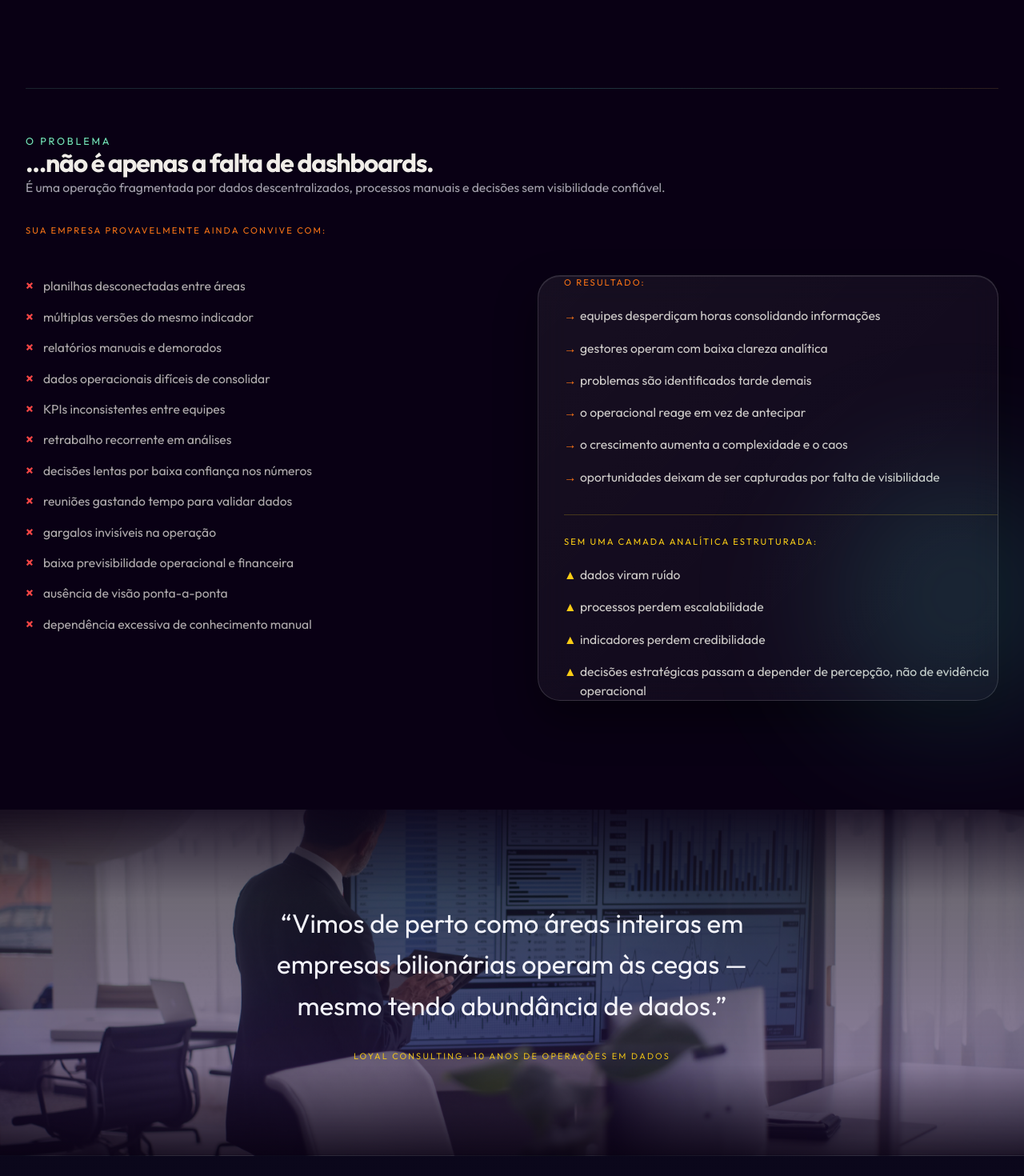
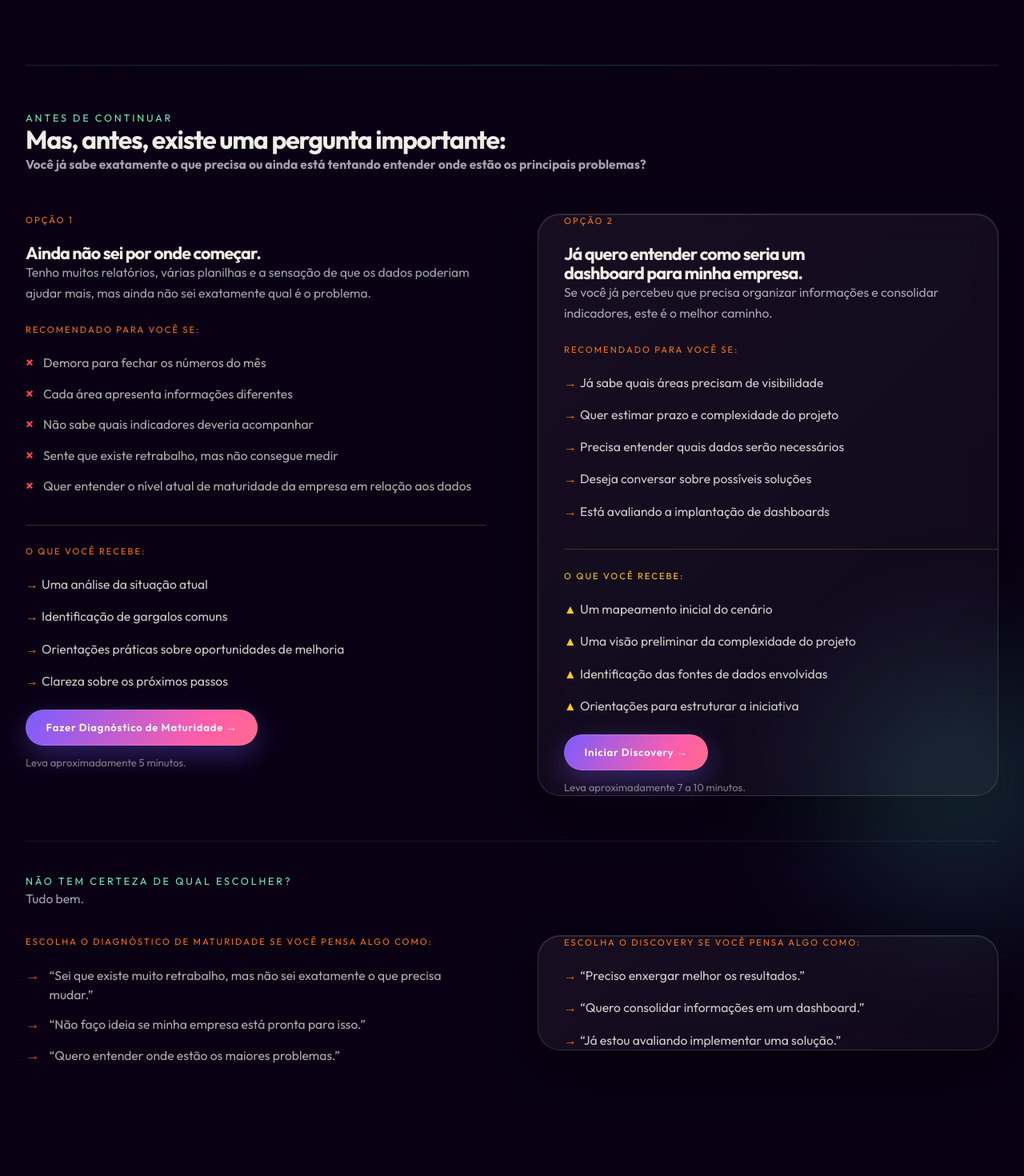
Before and after one commit to HugoLoyalConsulting/Website-LoyalConsulting, a Next.js app: page / in a window 1280 px wide. Shown: the part 860-2330 px from the top of the page at 80% size. Built offline with nearby package versions, Linux system fonts and the light colour scheme; no server answers.

Commit message:
feat(copy): revisao completa de texto — vocabulario cotidiano, dois caminhos, FAQ, exemplos de projetos

```diff
--- a/app/page.tsx
+++ b/app/page.tsx
@@ -4,42 +4,45 @@ import { MarqueeBand } from "@/components/MarqueeBand";
 import { HeroCarouselScene } from "@/components/HeroCarouselScene";
 import { StickyTopNav, WhatsAppIcon, WHATSAPP_URL } from "@/components/StickyTopNav";
 
-const dores = [
-  "planilhas desconectadas entre áreas",
-  "múltiplas versões do mesmo indicador",
-  "relatórios manuais e demorados",
-  "dados operacionais difíceis de consolidar",
-  "KPIs inconsistentes entre equipes",
-  "retrabalho recorrente em análises",
-  "decisões lentas por baixa confiança nos números",
-  "reuniões gastando tempo para validar dados",
-  "gargalos invisíveis na operação",
-  "baixa previsibilidade operacional e financeira",
-  "ausência de visão ponta-a-ponta",
-  "dependência excessiva de conhecimento manual",
+const DIAGNOSTICO_URL = "https://hugoloyalconsulting.github.io/diagnostico-maturidade-dados/";
+
+// ── Seção "Dois caminhos" ──────────────────────────────────────────────────
+const path1Features = [
+  "Demora para fechar os números do mês",
+  "Cada área apresenta informações diferentes",
+  "Não sabe quais indicadores deveria acompanhar",
+  "Sente que existe retrabalho, mas não consegue medir",
+  "Quer entender o nível atual de maturidade da empresa em relação aos dados",
 ];
 
-const consequencias = [
-  "equipes desperdiçam horas consolidando informações",
-  "gestores operam com baixa clareza analítica",
-  "problemas são identificados tarde demais",
-  "o operacional reage em vez de antecipar",
-  "o crescimento aumenta a complexidade e o caos",
-  "oportunidades deixam de ser capturadas por falta de visibilidade",
+const path1Results = [
+  "Uma análise da situação atual",
+  "Identificação de gargalos comuns",
+  "Orientações práticas sobre oportunidades de melhoria",
+  "Clareza sobre os próximos passos",
 ];
 
-const riscosAnaliticos = [
-  "dados viram ruído",
-  "processos perdem escalabilidade",
-  "indicadores perdem credibilidade",
-  "decisões estratégicas passam a depender de percepção, não de evidência operacional",
+const path2Features = [
+  "Já sabe quais áreas precisam de visibilidade",
+  "Quer estimar prazo e complexidade do projeto",
+  "Precisa entender quais dados serão necessários",
+  "Deseja conversar sobre possíveis soluções",
+  "Está avaliando a implantação de dashboards",
 ];
 
+const path2Results = [
+  "Um mapeamento inicial do cenário",
+  "Uma visão preliminar da complexidade do projeto",
+  "Identificação das fontes de dados envolvidas",
+  "Orientações para estruturar a iniciativa",
+];
+
+// ── Como funciona ──────────────────────────────────────────────────────────
 const howSteps = [
   {
     num: "01",
-    title: "Centralizamos fontes de dados",
-    body: "Integramos Excel, Google Sheets, ERPs, APIs, bancos SQL, SharePoint, CRMs, sistemas internos e plataformas operacionais — tudo em um fluxo analítico unificado.",
+    title: "Diagnóstico",
+    body: "Entendemos o cenário atual: como os dados estão organizados, onde estão os maiores gargalos e o que precisa mudar para a operação ganhar clareza.",
     tags: ["Excel", "Google Sheets", "ERP", "APIs", "SQL", "SharePoint", "CRM"],
     img: "laptop-analytics-aberto.jpg",
     gallery: [
@@ -49,8 +52,8 @@ const howSteps = [
   },
   {
     num: "02",
-    title: "Estruturamos uma camada confiável de dados",
-    body: "Modelamos indicadores, métricas e regras de negócio para garantir consistência, governança, rastreabilidade e confiança operacional.",
+    title: "Priorização",
+    body: "Identificamos quais informações realmente importam para a tomada de decisão — e deixamos de lado o que não traz resultado imediato.",
     tags: ["Consistência", "Governança", "Rastreabilidade", "Confiança"],
     img: "analistas-revisando-dashboard.jpg",
     gallery: [
@@ -60,8 +63,8 @@ const howSteps = [
   },
   {
     num: "03",
-    title: "Transformamos dados em decisões",
-    body: "Criamos dashboards modernos, automações e visões executivas que permitem agir mais rápido, identificar gargalos, reduzir desperdícios e aumentar previsibilidade operacional.",
+    title: "Desenvolvimento e Entrega",
+    body: "Criamos dashboards adequados à realidade do seu negócio, apresentamos a solução e acompanhamos a utilização para garantir que os dados virem decisão de verdade.",
     tags: ["Dashboards", "Automações", "KPIs críticos", "Previsibilidade"],
     img: "apresentacao-dashboard-apontando.jpg",
     gallery: [
@@ -71,25 +74,47 @@ const howSteps = [
   },
 ];
 
-const benefits = [
-  "visão executiva centralizada e confiável",
-  "dados atualizados automaticamente",
-  "elimina retrabalho de consolidação",
-  "indicadores padronizados em toda a empresa",
-  "dashboards interativos e navegáveis",
-  "análises disponíveis em tempo real",
-  "alertas automáticos por área",
-  "alinhamento entre times com a mesma fonte de verdade",
-  "mais velocidade e confiança nas decisões",
+// ── Exemplos de projetos ───────────────────────────────────────────────────
+const exampleProjects = [
+  {
+    area: "Comercial",
+    items: ["Receita", "Conversão", "Performance da equipe", "Ticket médio"],
+  },
+  {
+    area: "Financeiro",
+    items: ["Fluxo de caixa", "Receitas e despesas", "Margens", "Inadimplência"],
+  },
+  {
+    area: "Operacional",
+    items: ["Produtividade", "Tempos médios", "Gargalos", "Acompanhamento de metas"],
+  },
+  {
+    area: "Executivo",
+    items: ["Indicadores estratégicos", "Consolidação entre áreas", "Tendências e comparativos"],
+  },
 ];
 
-const benefitResults = [
-  "horas de consolidação manual eliminadas por semana",
-  "decisões tomadas com dados confiáveis e auditáveis",
-  "gargalos identificados antes de virar problema",
-  "operação orientada por métricas, não por intuição",
+// ── FAQ ────────────────────────────────────────────────────────────────────
+const faqItems = [
+  {
+    q: "Preciso ter tudo organizado antes?",
+    a: "Não. Muitas empresas iniciam justamente porque sentem que os dados estão espalhados.",
+  },
+  {
+    q: "Preciso entender de Power BI?",
+    a: "Não. Nosso foco é ajudar você a responder perguntas importantes para o negócio.",
+  },
+  {
+    q: "Quanto tempo demora?",
+    a: "Depende da complexidade do projeto. Casos mais simples podem levar poucas semanas.",
+  },
+  {
+    q: "Sou obrigado a contratar algo após os diagnósticos?",
+    a: "Não. O objetivo é gerar clareza para que você tome a melhor decisão para sua realidade.",
+  },
 ];
 
+// ── Planos (mantidos sem alteração) ───────────────────────────────────────
 const plans = [
   {
     tier: "BASIC",
@@ -150,22 +175,18 @@ export default function HomePage() {
           <div>
             <p className="section-eyebrow reveal-up">Consultoria em Business Intelligence</p>
             <h1 className="ts-hero-h1 reveal-up mt-3">
-              Inteligência operacional<br />
-              ...não é só ter dashboard.<br />
-              É decidir com segurança.
+              Menos planilhas e abas.<br />
+              Mais clareza para<br />
+              tomar decisões.
             </h1>
             <p className="ts-hero-sub reveal-up">
-              Centralizamos planilhas, ERPs, CRMs, APIs, SharePoint, bancos SQL e sistemas operacionais
-              em uma camada única de inteligência visual e automação — reduzindo retrabalho, acelerando
-              análises e aumentando a previsibilidade da operação.
-            </p>
-            <p className="ts-hero-dash reveal-up">
-              Criamos dashboards executivos, automações e fluxos analíticos modernos para empresas que
-              precisam parar de operar no escuro.
+              Transformamos dados espalhados em diversas fontes em dashboards simples e úteis
+              para que você acompanhe os números mais importantes da sua empresa sem depender
+              de relatórios manuais.
             </p>
             <div className="ts-cta-row reveal-up">
-              <a href="#contato" className="btn-accent">
-                Solicitar diagnóstico de maturidade →
+              <a href="#caminhos" className="btn-accent">
+                Fazer diagnóstico gratuito →
               </a>
               <a href="#solucao" className="btn-outline">
                 Ver como funciona
@@ -181,44 +202,122 @@ export default function HomePage() {
       {/* ── MARQUEE ─────────────────────────────────────────── */}
       <MarqueeBand />
 
-      {/* ── DORES ───────────────────────────────────────────── */}
-      <section id="problema" className="lc-dores-section">
+      {/* ── DOIS CAMINHOS ───────────────────────────────────── */}
+      <section id="caminhos" className="lc-dores-section">
         <div className="mx-auto w-full max-w-7xl px-5 sm:px-8">
           <div className="section-divider" />
           <div className="mt-14">
-            <p className="section-eyebrow section-eyebrow--red">O PROBLEMA</p>
-            <h2 className="section-title mt-3">...não é apenas a falta de dashboards.</h2>
+            <p className="section-eyebrow">Antes de continuar</p>
+            <h2 className="section-title mt-3">Mas, antes, existe uma pergunta importante:</h2>
             <p className="section-copy mt-4">
-              É uma operação fragmentada por dados descentralizados, processos manuais e decisões
-              sem visibilidade confiável.
+              <strong>Você já sabe exatamente o que precisa ou ainda está tentando entender onde estão os principais problemas?</strong>
             </p>
-            <p className="lc-dores-while-title mt-8">Sua empresa provavelmente ainda convive com:</p>
           </div>
+
           <div className="lc-dores-grid mt-12">
-            <ul className="lc-dores-list">
-              {dores.map((d) => (
-                <li key={d}>
+            {/* Opção 1 */}
+            <div>
+              <p className="lc-dores-while-title">OPÇÃO 1</p>
+              <h3 className="section-title mt-2" style={{ fontSize: "1.35rem" }}>
+                Ainda não sei por onde começar.
+              </h3>
+              <p className="section-copy mt-3">
+                Tenho muitos relatórios, várias planilhas e a sensação de que os dados poderiam
+                ajudar mais, mas ainda não sei exatamente qual é o problema.
+              </p>
+              <p className="lc-dores-while-title mt-6">Recomendado para você se:</p>
+              <ul className="lc-dores-list mt-3">
+                {path1Features.map((f) => (
+                  <li key={f}>
                     <span className="lc-dores-bullet">×</span>
-                  {d}
+                    {f}
                   </li>
                 ))}
               </ul>
-            <div className="lc-dores-consequences lc-dores-consequences--impact">
-              <p className="lc-dores-while-title lc-dores-while-title--impact">O resultado:</p>
-              <ul className="lc-consequences-list">
-                {consequencias.map((c) => (
-                  <li key={c}>{c}</li>
+              <div className="lc-dores-next-block mt-6">
+                <p className="lc-dores-while-title">O que você recebe:</p>
+                <ul className="lc-consequences-list mt-3">
+                  {path1Results.map((r) => (
+                    <li key={r}>{r}</li>
                   ))}
                 </ul>
+              </div>
+              <div className="mt-6">
+                <a href={DIAGNOSTICO_URL} className="btn-accent" target="_blank" rel="noopener noreferrer">
+                  Fazer Diagnóstico de Maturidade →
+                </a>
+                <p className="mt-3" style={{ fontSize: "0.82rem", color: "rgba(240,237,232,0.5)" }}>
+                  Leva aproximadamente 5 minutos.
+                </p>
+              </div>
+            </div>
 
-              <div className="lc-dores-next-block">
-                <p className="lc-dores-while-title lc-dores-while-title--warning">
-                  Sem uma camada analítica estruturada:
+            {/* Opção 2 */}
+            <div className="lc-dores-consequences lc-dores-consequences--impact">
+              <p className="lc-dores-while-title lc-dores-while-title--impact">OPÇÃO 2</p>
+              <h3 className="section-title mt-2" style={{ fontSize: "1.35rem" }}>
+                Já quero entender como seria um dashboard para minha empresa.
+              </h3>
+              <p className="section-copy mt-3">
+                Se você já percebeu que precisa organizar informações e consolidar indicadores,
+                este é o melhor caminho.
               </p>
-                <ul className="lc-consequences-list lc-consequences-list--warning">
-                  {riscosAnaliticos.map((r) => (
+              <p className="lc-dores-while-title mt-6">Recomendado para você se:</p>
+              <ul className="lc-consequences-list mt-3">
+                {path2Features.map((f) => (
+                  <li key={f}>{f}</li>
+                ))}
+              </ul>
+              <div className="lc-dores-next-block mt-6">
+                <p className="lc-dores-while-title lc-dores-while-title--warning">O que você recebe:</p>
+                <ul className="lc-consequences-list lc-consequences-list--warning mt-3">
+                  {path2Results.map((r) => (
                     <li key={r}>{r}</li>
                   ))}
+                </ul>
+              </div>
+              <div className="mt-6">
+                <a href="#contato" className="btn-accent">
+                  Iniciar Discovery →
+                </a>
+                <p className="mt-3" style={{ fontSize: "0.82rem", color: "rgba(240,237,232,0.5)" }}>
+                  Leva aproximadamente 7 a 10 minutos.
+                </p>
+              </div>
+            </div>
+          </div>
+
+          {/* Não tem certeza? */}
+          <div className="mt-14 mb-4" style={{
+            borderTop: "1px solid rgba(255,255,255,0.08)",
+            paddingTop: "2.5rem",
+          }}>
+            <p className="section-eyebrow section-eyebrow--red">Não tem certeza de qual escolher?</p>
+            <p className="section-copy mt-3">Tudo bem.</p>
+            <div className="lc-dores-grid mt-8">
+              <div>
+                <p className="lc-dores-while-title">Escolha o Diagnóstico de Maturidade se você pensa algo como:</p>
+                <ul className="lc-dores-list mt-4">
+                  <li>
+                    <span className="lc-dores-bullet">→</span>
+                    &ldquo;Sei que existe muito retrabalho, mas não sei exatamente o que precisa mudar.&rdquo;
+                  </li>
+                  <li>
+                    <span className="lc-dores-bullet">→</span>
+                    &ldquo;Não faço ideia se minha empresa está pronta para isso.&rdquo;
+                  </li>
+                  <li>
+                    <span className="lc-dores-bullet">→</span>
+                    &ldquo;Quero entender onde estão os maiores problemas.&rdquo;
+                  </li>
+                </ul>
+              </div>
+              <div className="lc-dores-consequences">
+                <p className="lc-dores-while-title">Escolha o Discovery se você pensa algo como:</p>
+                <ul className="lc-consequences-list mt-4">
+                  <li>&ldquo;Preciso enxergar melhor os resultados.&rdquo;</li>
+                  <li>&ldquo;Quero consolidar informações em um dashboard.&rdquo;</li>
+                  <li>&ldquo;Já estou avaliando implementar uma solução.&rdquo;</li>
                 </ul>
               </div>
             </div>
@@ -240,13 +339,13 @@ export default function HomePage() {
         </div>
       </div>
 
-      {/* ── COMO FUNCIONA ───────────────────────────────────── */}
+      {/* ── COMO FUNCIONA O PROCESSO ────────────────────────── */}
       <section id="solucao" className="lc-how-section">
         <div className="mx-auto w-full max-w-7xl px-5 sm:px-8">
           <div className="section-divider" />
           <div className="mt-14">
-            <p className="section-eyebrow">Como funciona</p>
-            <h2 className="section-title mt-3">...não é apenas conectar fontes. É organizar decisão.</h2>
+            <p className="section-eyebrow">Como funciona o processo</p>
+            <h2 className="section-title mt-3">Da conversa inicial ao dashboard no ar.</h2>
           </div>
           <div className="lc-how-steps mt-12">
             {howSteps.map((step) => (
@@ -287,31 +386,30 @@ export default function HomePage() {
         </div>
       </section>
 
-      {/* ── O QUE VOCÊ PASSA A TER ──────────────────────────── */}
+      {/* ── EXEMPLOS DE PROJETOS ────────────────────────────── */}
       <section className="lc-benefits-section">
         <div className="mx-auto w-full max-w-7xl px-5 sm:px-8">
           <div className="section-divider" />
           <div className="mt-14">
-            <p className="section-eyebrow">O que você passa a ter</p>
-            <h2 className="section-title mt-3">...não é só visual bonito. É clareza operacional diária.</h2>
+            <p className="section-eyebrow">Exemplos de projetos</p>
+            <h2 className="section-title mt-3">Áreas que já ganharam mais clareza com a gente.</h2>
           </div>
-          <div className="lc-dores-grid mt-12">
-            <ul className="lc-dores-list">
-              {benefits.map((b) => (
-                <li key={b}>
-                  <span className="lc-benefit-check">✓</span>
-                  {b}
+          <div className="lc-benefits-grid mt-12">
+            {exampleProjects.map((proj) => (
+              <div key={proj.area} className="lc-benefit-item" style={{ flexDirection: "column", alignItems: "flex-start", gap: "0.5rem" }}>
+                <p style={{ fontWeight: 700, fontSize: "0.95rem", color: "rgba(240,237,232,0.95)", letterSpacing: "0.04em" }}>
+                  {proj.area}
+                </p>
+                <ul style={{ margin: 0, padding: 0, listStyle: "none", display: "flex", flexDirection: "column", gap: "0.25rem" }}>
+                  {proj.items.map((item) => (
+                    <li key={item} style={{ display: "flex", alignItems: "center", gap: "0.5rem", fontSize: "0.86rem", color: "rgba(240,237,232,0.65)" }}>
+                      <span className="lc-benefit-check" style={{ fontSize: "0.75rem" }}>✓</span>
+                      {item}
                     </li>
                   ))}
                 </ul>
-            <div className="lc-dores-consequences">
-              <p className="lc-dores-while-title">O resultado:</p>
-              <ul className="lc-consequences-list">
-                {benefitResults.map((r) => (
-                  <li key={r}>{r}</li>
+              </div>
             ))}
-              </ul>
-            </div>
           </div>
         </div>
       </section>
@@ -361,14 +459,50 @@ export default function HomePage() {
         </div>
       </section>
 
+      {/* ── FAQ ─────────────────────────────────────────────── */}
+      <section className="lc-benefits-section">
+        <div className="mx-auto w-full max-w-7xl px-5 sm:px-8">
+          <div className="section-divider" />
+          <div className="mt-14">
+            <p className="section-eyebrow">Perguntas frequentes</p>
+            <h2 className="section-title mt-3">Dúvidas comuns antes de começar.</h2>
+          </div>
+          <div className="mt-10" style={{ display: "flex", flexDirection: "column", gap: "1rem", maxWidth: "720px" }}>
+            {faqItems.map((item) => (
+              <div
+                key={item.q}
+                style={{
+                  padding: "1.4rem 1.6rem",
+                  border: "1px solid rgba(255,255,255,0.08)",
+                  borderRadius: "10px",
+                  background: "rgba(255,255,255,0.03)",
+                }}
+              >
+                <p style={{ fontWeight: 600, fontSize: "0.98rem", color: "rgba(240,237,232,0.95)", marginBottom: "0.5rem" }}>
+                  {item.q}
+                </p>
+                <p style={{ fontSize: "0.9rem", color: "rgba(240,237,232,0.6)", lineHeight: 1.6, margin: 0 }}>
+                  {item.a}
+                </p>
+              </div>
+            ))}
+          </div>
+        </div>
+      </section>
+
       {/* ── CTA FINAL ───────────────────────────────────────── */}
       <div className="lc-cta-band">
         <div className="mx-auto w-full max-w-7xl px-5 sm:px-8 text-center">
-          <h2 className="lc-cta-title">...não espere o caos crescer para agir.</h2>
-          <p className="lc-cta-sub">Diagnóstico de maturidade em dados · gratuito · 30 minutos · Sem compromisso.</p>
-          <a href="#contato" className="btn-accent mt-8 inline-block">
-            Solicitar diagnóstico de maturidade →
+          <h2 className="lc-cta-title">O que fazer agora?</h2>
+          <p className="lc-cta-sub">Escolha o caminho que faz mais sentido para o momento da sua empresa.</p>
+          <div className="ts-cta-row mt-8" style={{ justifyContent: "center" }}>
+            <a href={DIAGNOSTICO_URL} className="btn-accent" target="_blank" rel="noopener noreferrer">
+              Fazer Diagnóstico de Maturidade →
             </a>
+            <a href="#contato" className="btn-outline">
+              Iniciar Discovery
+            </a>
+          </div>
         </div>
       </div>
 
```
Lines whose indentation alone changed are shown as unchanged.
